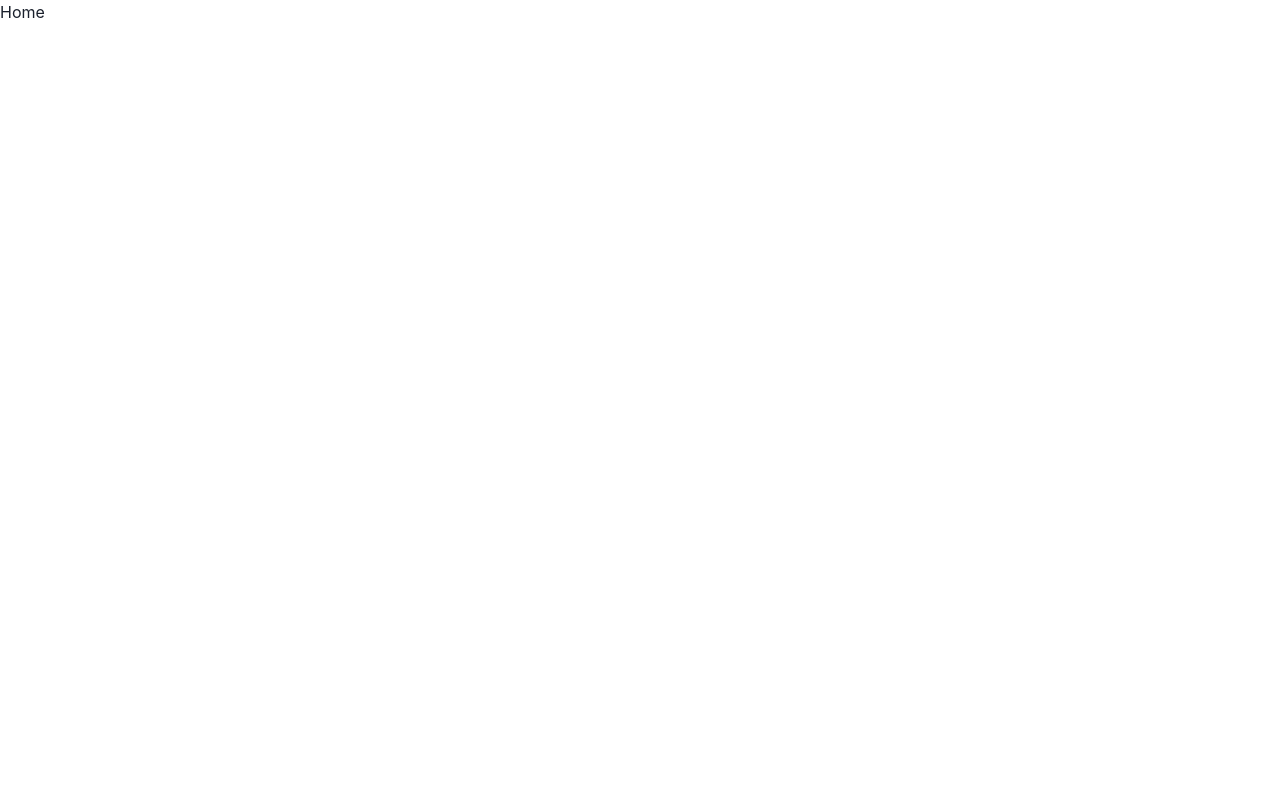
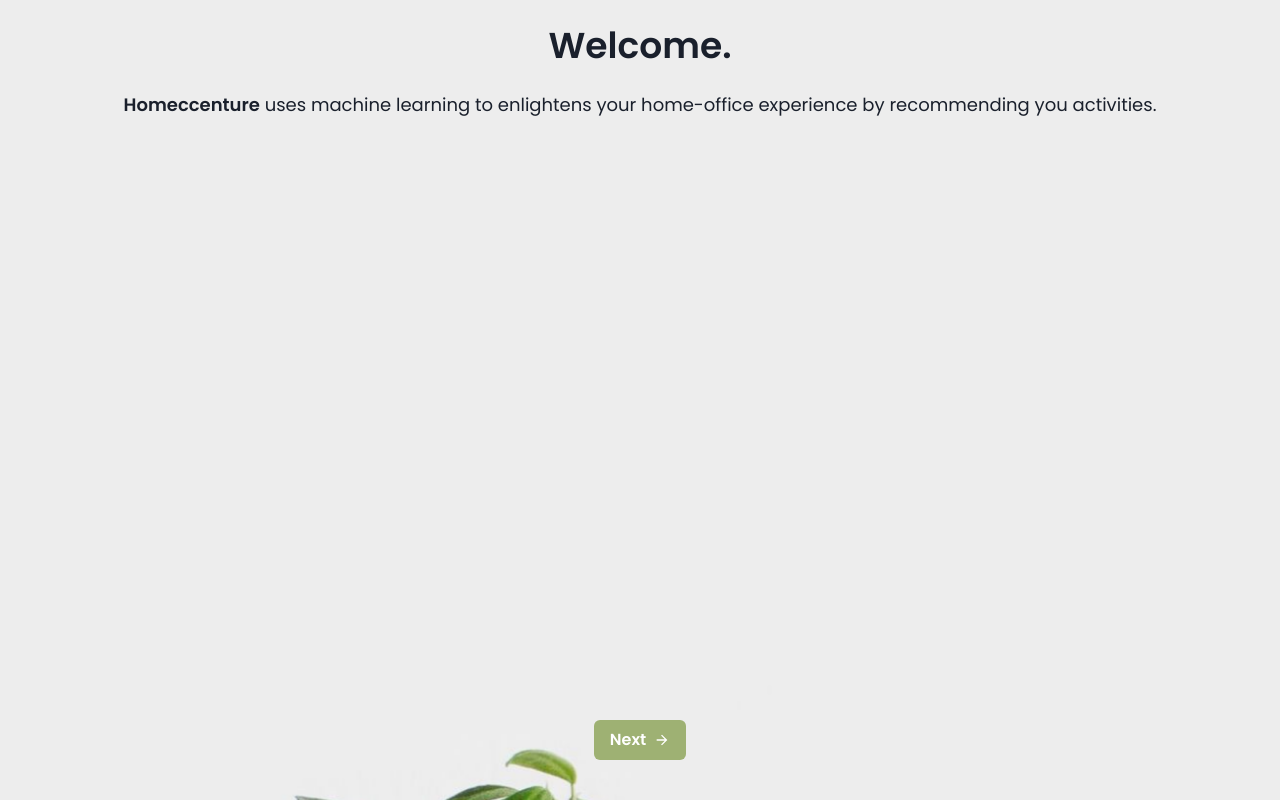
Before and after one commit to hugolgst/homeccenture, a React (Create React App) app in the folder frontend/: page / in a window 1280 px wide. Built offline with nearby package versions, Linux system fonts and the light colour scheme.

Commit message:
Create the landing page

```diff
--- a/frontend/public/index.html
+++ b/frontend/public/index.html
@@ -24,7 +24,10 @@
       work correctly both with client-side routing and a non-root public URL.
       Learn how to configure a non-root public URL by running `npm run build`.
     -->
-    <title>React App</title>
+    <title>Homeccenture</title>
+
+    <link rel="preconnect" href="https://fonts.gstatic.com">
+    <link href="https://fonts.googleapis.com/css2?family=Poppins:wght@400;600&display=swap" rel="stylesheet">
   </head>
   <body>
     <noscript>You need to enable JavaScript to run this app.</noscript>
--- a/frontend/src/App.js
+++ b/frontend/src/App.js
@@ -1,10 +1,26 @@
-import { ChakraProvider } from '@chakra-ui/react'
+import { ChakraProvider, extendTheme } from '@chakra-ui/react'
 import React from 'react'
 import Home from './components/Home.jsx'
+import LandingPage from './components/LandingPage.jsx'
+
+const theme = extendTheme({
+  fonts: {
+    body: '"Poppins", sans-serif',
+    heading: '"Poppins", sans-serif'
+  },
+
+  colors: {
+    'bonzai': {
+      500: '#7c983b',
+      400: '#9eb173',
+      300: '#c1d690'
+    }
+  }
+})
 
 const App = () => {
-  return <ChakraProvider>
-    <Home />
+  return <ChakraProvider theme={theme}>
+    <LandingPage />
   </ChakraProvider>
 }
 
--- /dev/null
+++ b/frontend/src/components/LandingPage.jsx
@@ -0,0 +1,38 @@
+import React from 'react'
+import { Flex, Heading, Text, Button, Box } from '@chakra-ui/react'
+import { ArrowForwardIcon } from '@chakra-ui/icons'
+
+const LandingPage = () => {
+  return <Box
+    w="100vw"
+    h="100vh"
+    backgroundImage="url('assets/background.png')"
+    backgroundRepeat="no-repeat"
+    backgroundSize="cover"
+  >
+    <Flex
+      direction="column"
+      alignItems="center"
+      m="0 5vw"
+    >
+      <Heading m="3vh 20px">Welcome.</Heading>
+
+      <Text
+        textAlign="center"
+        fontSize="18px"
+      >
+        <strong>Homeccenture</strong> uses machine learning to enlightens your home-office experience by recommending you activities.
+      </Text>
+
+      <Button
+        position="absolute"
+        bottom="5vh"
+        rightIcon={<ArrowForwardIcon />}
+        backgroundColor="bonzai.400"
+        color="white"
+      >Next</Button>
+    </Flex>
+  </Box>
+}
+
+export default LandingPage
```
Also changed, not shown: frontend/public/assets/background.png (added).
